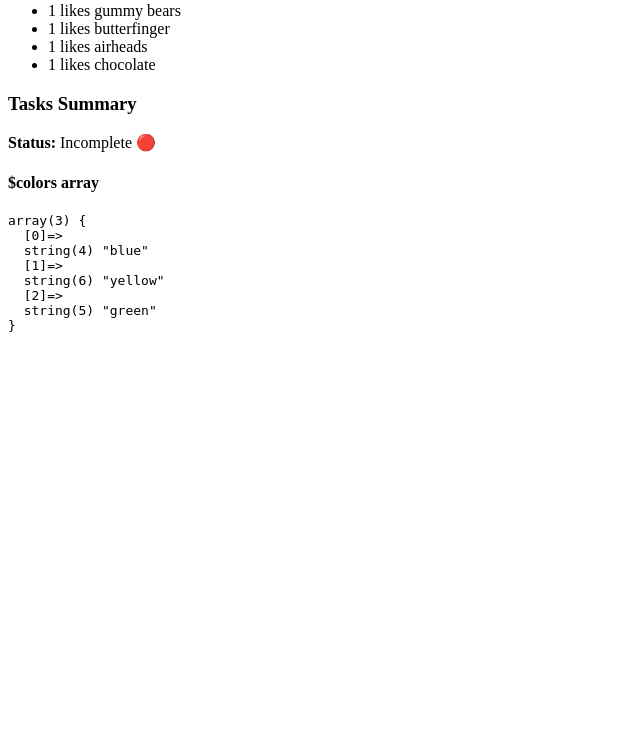
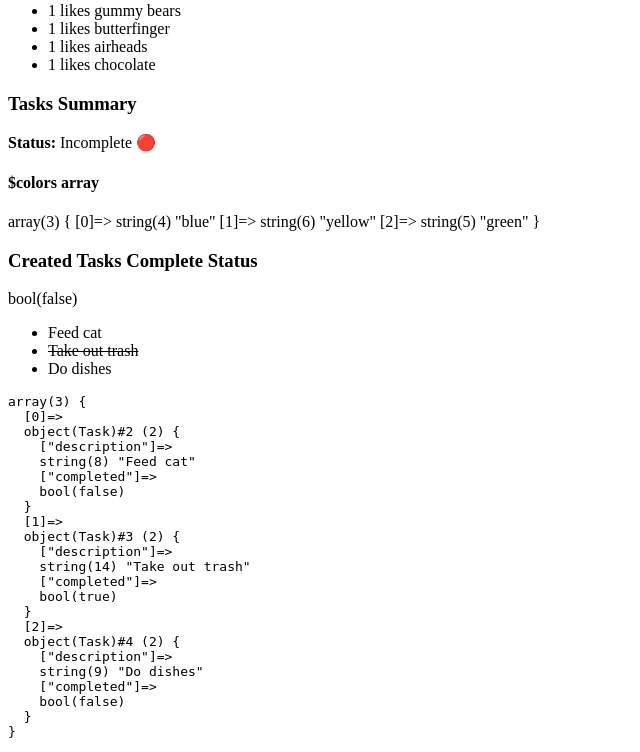
Before and after one commit to swim-mer/laracasts, a PHP site: page /?name=1 in a window 1280 px wide. Shown: the part 350-1102 px from the top of the page, without its empty margins (0-640 px from the left). Before the commit the page ends 682 px from the top, so only its background shows below. Run offline with PHP 8.4, Linux system fonts and the light colour scheme.

Commit message:
Add classes.php files

```diff
--- /dev/null
+++ b/laracast/separated-components/classes.php
@@ -0,0 +1,28 @@
+<?php
+
+class Task {
+  public $description;
+  public $completed = false;
+  public function __construct($description) {
+    $this->description = $description;
+  }
+
+  public function complete()
+  {
+    $this->completed = true;
+  }
+
+  public function isComplete()
+  {
+    return $this->completed;
+  }
+}
+
+$tasks_ = [
+  new Task('Feed cat'),
+  new Task('Take out trash'),
+  new Task('Do dishes')
+];
+
+// complete task #2 (index 1)
+$tasks_[1]->complete();
--- a/laracast/separated-components/index.php
+++ b/laracast/separated-components/index.php
@@ -33,4 +33,5 @@ $colors = [
 ];
 
 require 'functions.php';
+require 'classes.php';
 require 'index.view.php';
--- a/laracast/separated-components/index.view.php
+++ b/laracast/separated-components/index.view.php
@@ -1,94 +1,63 @@
 <!DOCTYPE html>
-
 <html lang="en">
-
 <head>
-
   <meta charset="UTF-8">
-
   <title>Document</title>
-
   <style>
-
     header {
-
       background: #F08080;
-
       padding: 5em;
-
       text-align: center;
-
     }
   </style>
-
 </head>
-
 <body>
-
   <header>
-
     <h1>
-
       <?= $greeting . $name; ?>
-
     </h1>
-
   </header>
-
 </body>
-
   <ul>
-
     <?php
-
       // alternative for (shorthand)
       foreach ($vegetables as $vegetable) : ?>
-
       <li><?= $name . ' eats ' . $vegetable; ?></li>
-
     <?php endforeach; ?>
-
   </ul>
-
   <ul>
-
     <?php
-
       // becomes cumbersome with more complex HTML
       foreach ($candies as $candy) {
-
           echo "<li>$name likes $candy</li>";
-
       }
-
     ?>
-
   </ul>
-
   <div>
-
     <h3> Tasks Summary </h3>
-
     <strong>Status: </strong> <?= $tasks['completed'] ? 'Complete' : 'Incomplete'; ?>
-
     <?php if (! $tasks['completed']) : ?>
-
       <span class='icon'>&#128308;</span>
-
     <?php endif; ?>
-
   </div>
-
-
-
   <div>
-
     <h4> $colors array </h4>
-
-    <?php dd($colors); ?>
-
+    <?php var_dump($colors); ?>
   </div>
-
+  <div>
+    <h3> Created Tasks Complete Status </h3>
+    <p><?php var_dump((new Task('Vacuum'))->isComplete()); ?></p>
+    <ul>
+      <?php foreach ($tasks_ as $task_) : ?>
+        <li>
+          <?php if ($task_->completed) : ?>
+            <strike><?= $task_->description; ?></strike>
+          <?php else: ?>
+            <?= $task_->description; ?>
+          <?php endif; ?>
+        </li>
+      <?php endforeach; ?>
+    </ul>
+    <p><?php dd($tasks_); ?></p>
 </body
-
 </html>
```
Also changed, not shown: laracast/classes.php (added, +42 -0 lines).
